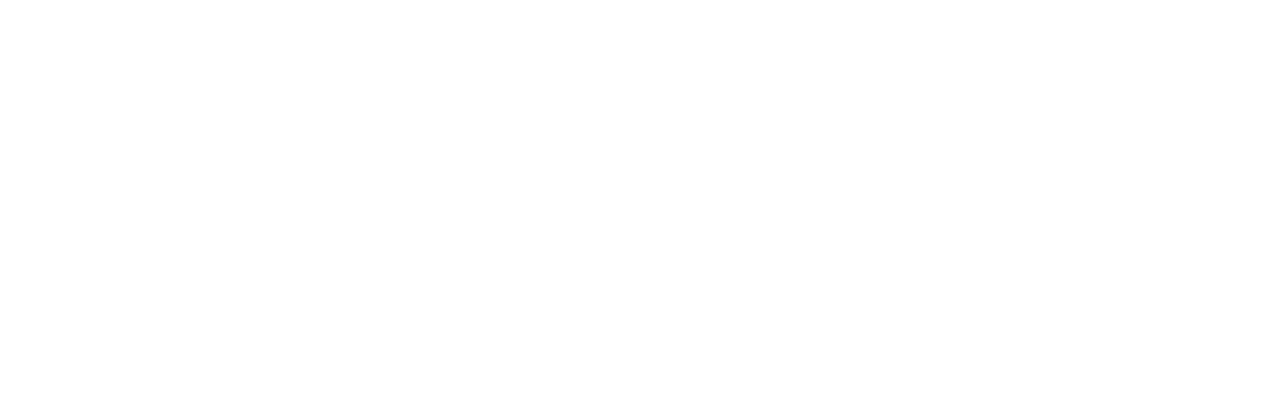
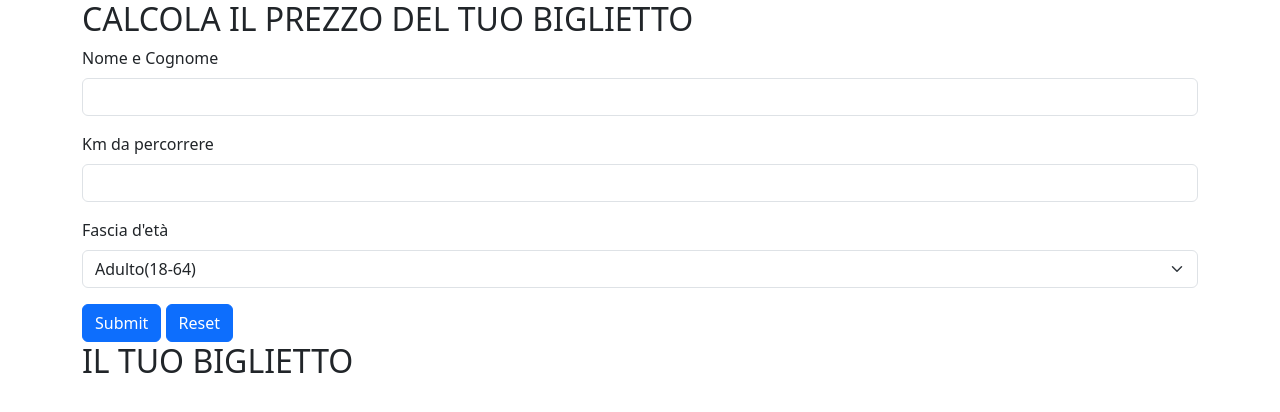
Before and after one commit to enrico-amerio/js-biglietto-treno-form, a plain HTML site: page index.html in a window 1280 px wide. Drawn offline with nearby package versions, Linux system fonts and the light colour scheme.

Commit message:
[add] Basic HTML Structure

```diff
--- a/index.html
+++ b/index.html
@@ -9,7 +9,36 @@
   <link rel="stylesheet" href="css/style.css">
 </head>
 <body>
+  <main>
+    <div class="container">
+      <h2>CALCOLA IL PREZZO DEL TUO BIGLIETTO</h2>
+      <div>
+        <form>
+          <div class="mb-3">
+            <label for="fullName" class="form-label">Nome e Cognome</label>
+            <input type="text" class="form-control" id="fullName" aria-describedby="emailHelp">
+          </div>
+          <div class="mb-3">
+            <label for="distance" class="form-label">Km da percorrere</label>
+            <input type="text" class="form-control" id="distance">
+          </div>
+          <label for="age" class="form-label">Fascia d'età</label>
+          <select class="mb-3 form-select" id="age" >
+            <option value="1">Bambino(0-17)</option>
+            <option selected value="2">Adulto(18-64)</option>
+            <option value="3">Over 65</option>
+          </select>
+          <button type="submit" class="btn btn-primary">Submit</button>
+          <button type="reset" class="btn btn-primary">Reset</button>
+        </form>
+      </div>
+      <h2>IL TUO BIGLIETTO</h2>
+      <div>
+       <div id="output"></div>
+      </div>
 
+    </div>
+  </main>
 
 
   <script src="js/script.js"></script>
```
